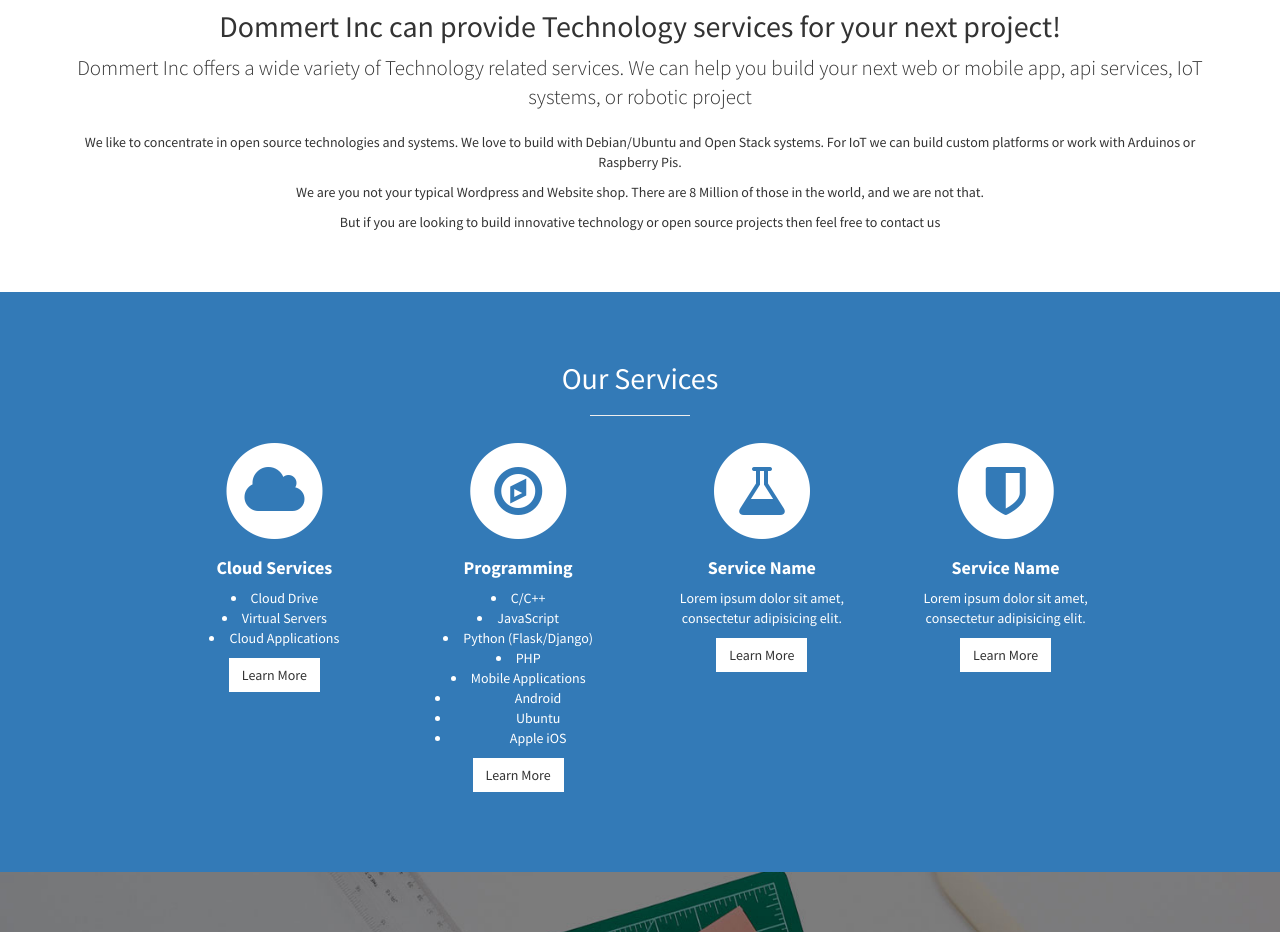
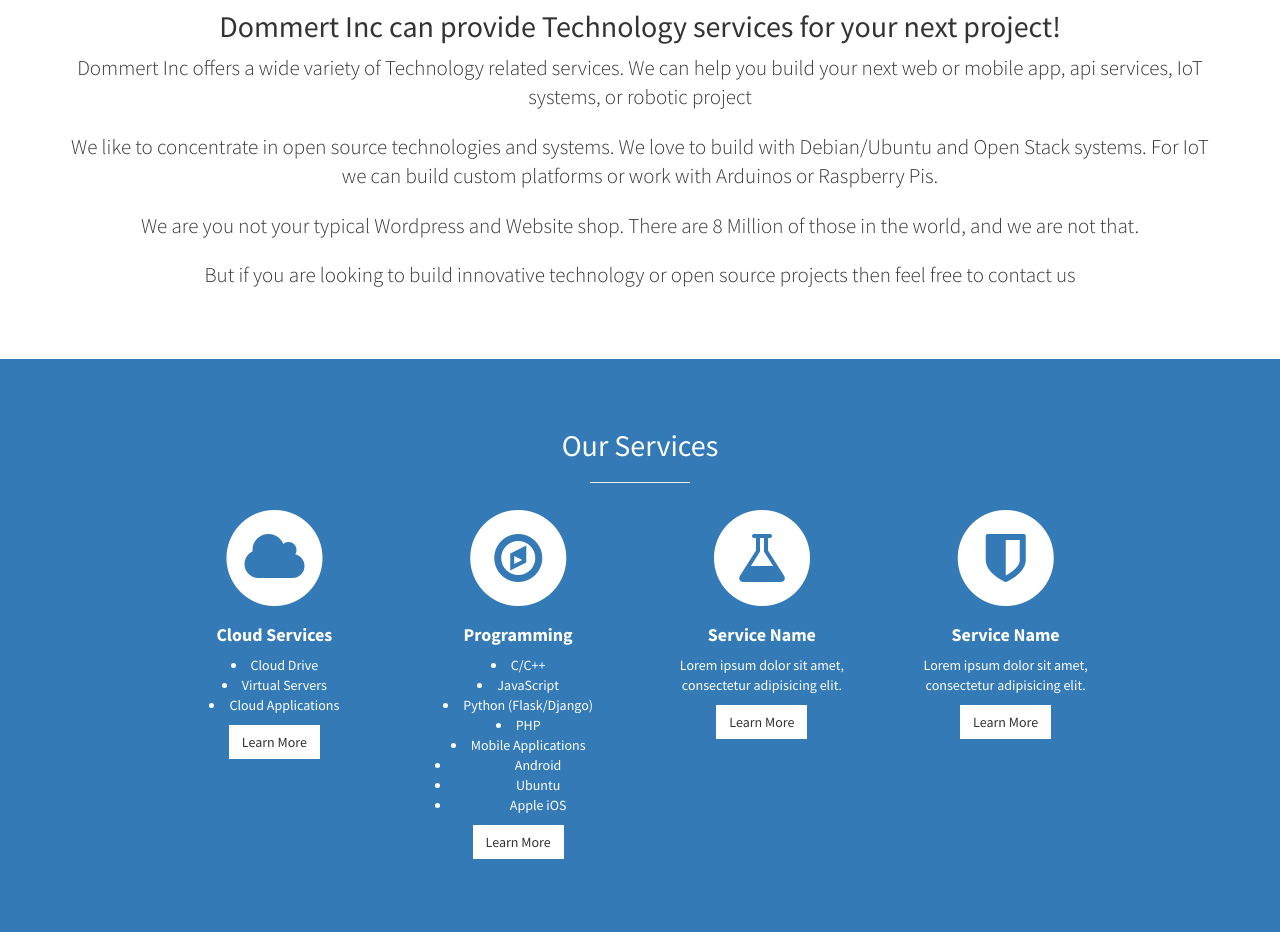
Before and after one commit to DommertTech/d-landingpage, a plain HTML site: page index.html in a window 1280 px wide. Shown: the part 860-1792 px from the top of the page. Drawn offline with Linux system fonts and the light colour scheme.

Commit message:
content update

```diff
--- a/index.html
+++ b/index.html
@@ -75,12 +75,12 @@
                 <div class="col-lg-12 text-center">
                     <h2>Dommert Inc can provide Technology services for your next project!</h2>
                     <p class="lead">Dommert Inc offers a wide variety of Technology related services. We can help you build your next web or mobile app, api services, IoT systems, or robotic project</p>
-                    <P>
+                    <P class="lead">
                     We like to concentrate in open source technologies and systems. We love to build with Debian/Ubuntu and Open Stack systems. For IoT we can build custom platforms or work with Arduinos or Raspberry Pis.
                     </P>
-                    <p> We are you not your typical Wordpress and Website shop. There are 8 Million of those in the world, and we are not that.
+                    <p class="lead"> We are you not your typical Wordpress and Website shop. There are 8 Million of those in the world, and we are not that.
                     </p>
-                    <p>But if you are looking to build innovative technology or open source projects then feel free to contact us</p>
+                    <p class="lead">But if you are looking to build innovative technology or open source projects then feel free to contact us</p>
                 </div>
             </div>
             <!-- /.row -->
```
